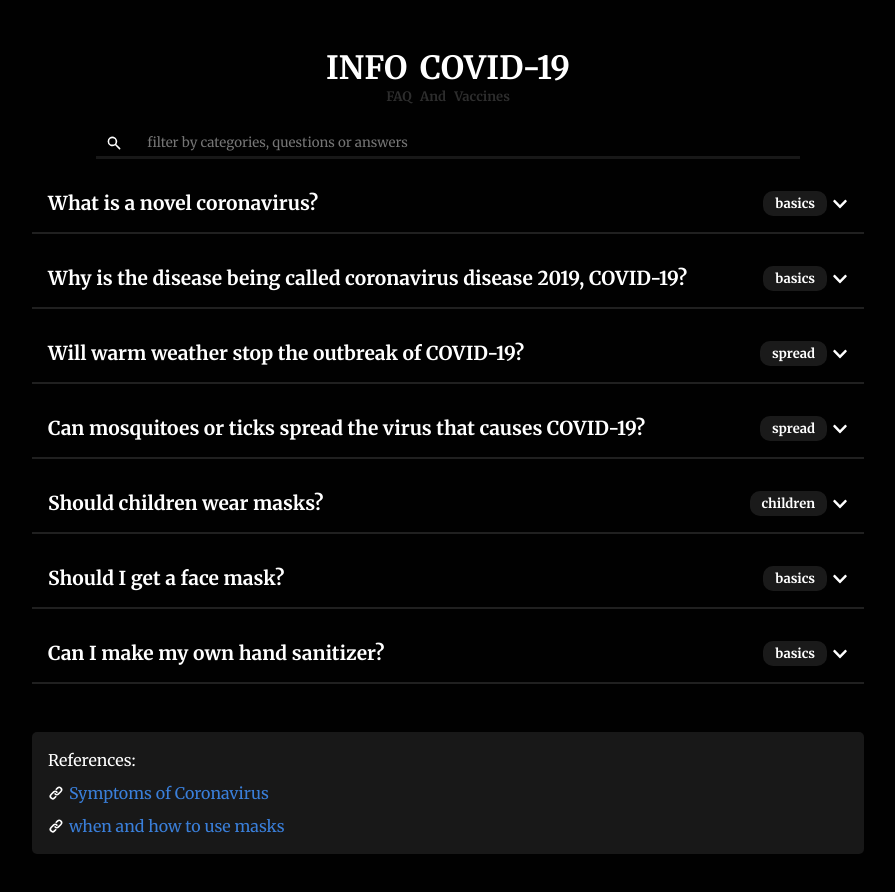
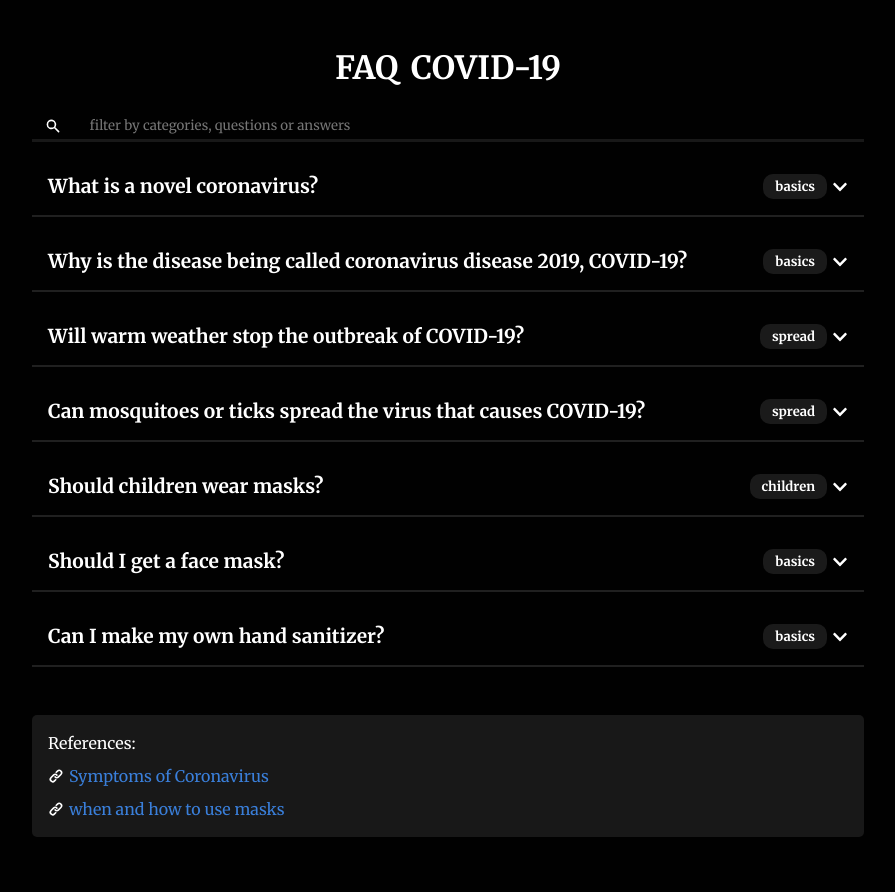
Before and after one commit to samueldlacruz/FAQ-covid-19-pwa, a React (Create React App) app: page / in a window 1280 px wide. Shown: the top 892 px of the page, without its empty margins (192-1087 px from the left). Built offline with nearby package versions, Linux system fonts and the light colour scheme.

Commit message:
new design completed

```diff
--- a/package.json
+++ b/package.json
@@ -11,8 +11,6 @@
     "@types/react": "^16.9.0",
     "@types/react-dom": "^16.9.0",
     "@types/styled-components": "^5.1.4",
-    "animate.css": "^4.1.1",
-    "axios": "^0.20.0",
     "react": "^16.13.1",
     "react-dom": "^16.13.1",
     "react-icons": "^4.2.0",
--- a/src/components/FAQ/FAQ.styles.tsx
+++ b/src/components/FAQ/FAQ.styles.tsx
@@ -4,15 +4,6 @@ import { FaChevronDown, FaChevronUp } from 'react-icons/fa';
 type FAQAnswerType = {
     isOpen: boolean;
 }
-
-export const FAQContainer = styled.div`
-  transition: all 0.4s ease;
-  width: 65vw;
-
-  @media (max-width: 768px) {
-    width: 100%;
-  }
-`
 
 export const FAQQuestion = styled.button`
  border: none;
@@ -42,10 +33,36 @@ export const FAQQuestion = styled.button`
  }
 `
 
-const slideDown = keyframes`
-  0% { transform: translateX(-2000px) scale(0.7); opacity: 0.7}
-  80% { transform: translateX(0px) scale(0.7);opacity: 0.7;}
-  100% {transform: scale(1);opacity: 1; }
+const bounceInUp = keyframes`
+from,
+  60%,
+  75%,
+  90%,
+  to {
+    animation-timing-function: cubic-bezier(0.215, 0.61, 0.355, 1);
+  }
+
+  0% {
+    opacity: 0;
+    transform: translate3d(-3000px, 0, 0) scaleX(3);
+  }
+
+  60% {
+    opacity: 1;
+    transform: translate3d(25px, 0, 0) scaleX(1);
+  }
+
+  75% {
+    transform: translate3d(-10px, 0, 0) scaleX(0.98);
+  }
+
+  90% {
+    transform: translate3d(5px, 0, 0) scaleX(0.995);
+  }
+
+  to {
+    transform: translate3d(0, 0, 0);
+  }
 `
 export const FAQBadge = styled.span`
   background: #2d2d2d96;
@@ -64,7 +81,7 @@ export const FAQAnswer = styled.p<FAQAnswerType>`
  word-spacing: 2px;
  line-height: 1.75rem;
  display: ${({isOpen }) => (isOpen ? "block" : "none")};
- animation: ${slideDown} 500ms ease-in-out;
+ animation: ${bounceInUp} 500ms ease-in-out;
 `
 
 export const SpanIcon = styled(FaChevronDown)`
--- a/src/components/FAQ/index.tsx
+++ b/src/components/FAQ/index.tsx
@@ -1,6 +1,5 @@
 import React from 'react';
 import {
-    FAQContainer,
     FAQAnswer,
     FAQQuestion,
     Icon,
@@ -22,18 +21,18 @@ const FAQ: React.FunctionComponent<FAQProps> = ({ faq, toggleFAQ, index }) => {
     const icon = isOpen ? <CloseIcon /> : <SpanIcon />;
 
     return (
-        <FAQContainer>
-            <FAQQuestion>
+        <>
+            <FAQQuestion onClick={() => toggleFAQ(index)}>
                 {question}
                 <div>
                     <FAQBadge>{category}</FAQBadge>
-                    <Icon onClick={() => toggleFAQ(index)}>{icon}</Icon>
+                    <Icon>{icon}</Icon>
                 </div>
             </FAQQuestion>
             <FAQAnswer isOpen={isOpen}>
                 {answer}
             </FAQAnswer>
-        </FAQContainer>
+        </>
     )
 }
 
--- a/src/components/Filter/Filter.style.tsx
+++ b/src/components/Filter/Filter.style.tsx
@@ -2,15 +2,11 @@ import styled from 'styled-components';
 
 export const FiltrerContainer = styled.div`
   display: flex;
-  width: 55vw;
+  width: 100%;
   flex-wrap: wrap;
   margin-bottom: 1rem;
   justify-content: space-around;
   align-items: center;
-
-  @media (max-width: 768px) {
-    width: 100%;
-  }
 `
 
 export const ContainerInput = styled.div`
--- a/src/components/Header/index.tsx
+++ b/src/components/Header/index.tsx
@@ -1,8 +1,8 @@
 import React from 'react'
 import styled from 'styled-components'
 
-const Heading = styled.header`
-  font-size: clamp(1rem, 10vw, 2rem);
+const Heading = styled.h1`
+  font-size: clamp(1.5rem, 10vw, 2rem);
   text-transform: uppercase;
   font-weight: 700;
   margin-bottom: 1.5rem;
@@ -11,20 +11,11 @@ const Heading = styled.header`
   word-spacing: 5px;
   display: flex;
   flex-direction: column;
-
-  span {
-    font-size: small;
-    text-transform: capitalize;
-    color: #2d2d2d;
-  }
 `
 
 const Header = () => {
    return (
-     <Heading>
-       Info covid-19
-       <span>FAQ and vaccines</span>
-     </Heading>
+     <Heading>FAQ COVID-19</Heading>
    )
 }
 
--- a/src/components/Wrapper/index.tsx
+++ b/src/components/Wrapper/index.tsx
@@ -14,6 +14,16 @@ const Container = styled.div`
  align-items: center;
  margin: 2rem 0;
  padding: 1rem;
+
+ main {
+   width: 65vw;
+ }
+
+ @media screen and (max-width: 700px) {
+  main {
+    width: 100%;
+  }
+ }
 `
 
 const Wrapper: React.FunctionComponent = () => {
@@ -63,6 +73,7 @@ const Wrapper: React.FunctionComponent = () => {
         :
         <Container>
           <Header />
+          <main>
             <Filter />
             {faqs.map((faq, index) => (
               <FAQ
@@ -71,6 +82,7 @@ const Wrapper: React.FunctionComponent = () => {
                 faq={faq}
                 toggleFAQ={toggleFAQ} />
             ))}
+          </main>
           <Footer />
         </Container>
       }
```
Also changed, not shown: public/manifest.json, 1 other file (tests, documents, lock files or other folders). Lines whose indentation alone changed are shown as unchanged.
